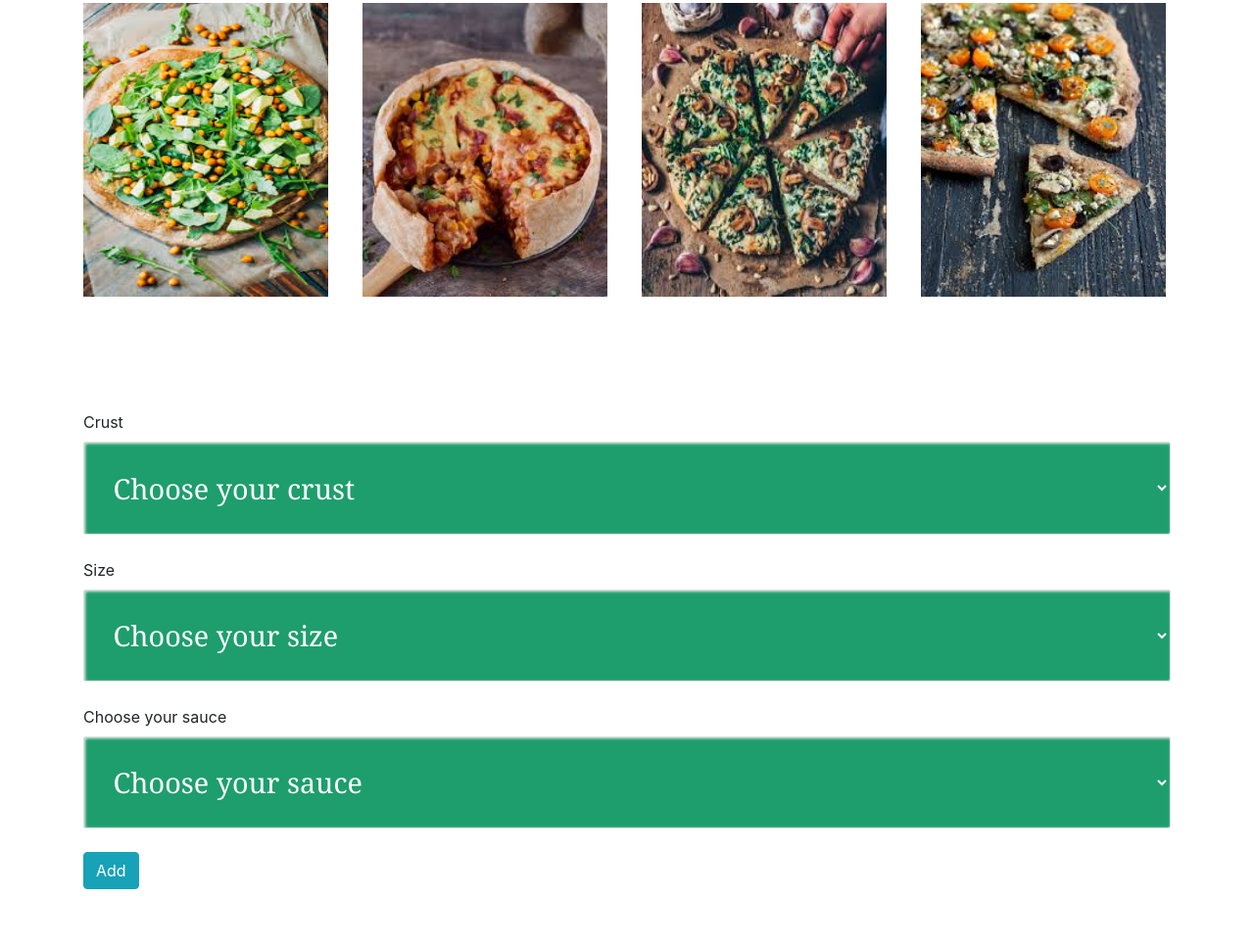
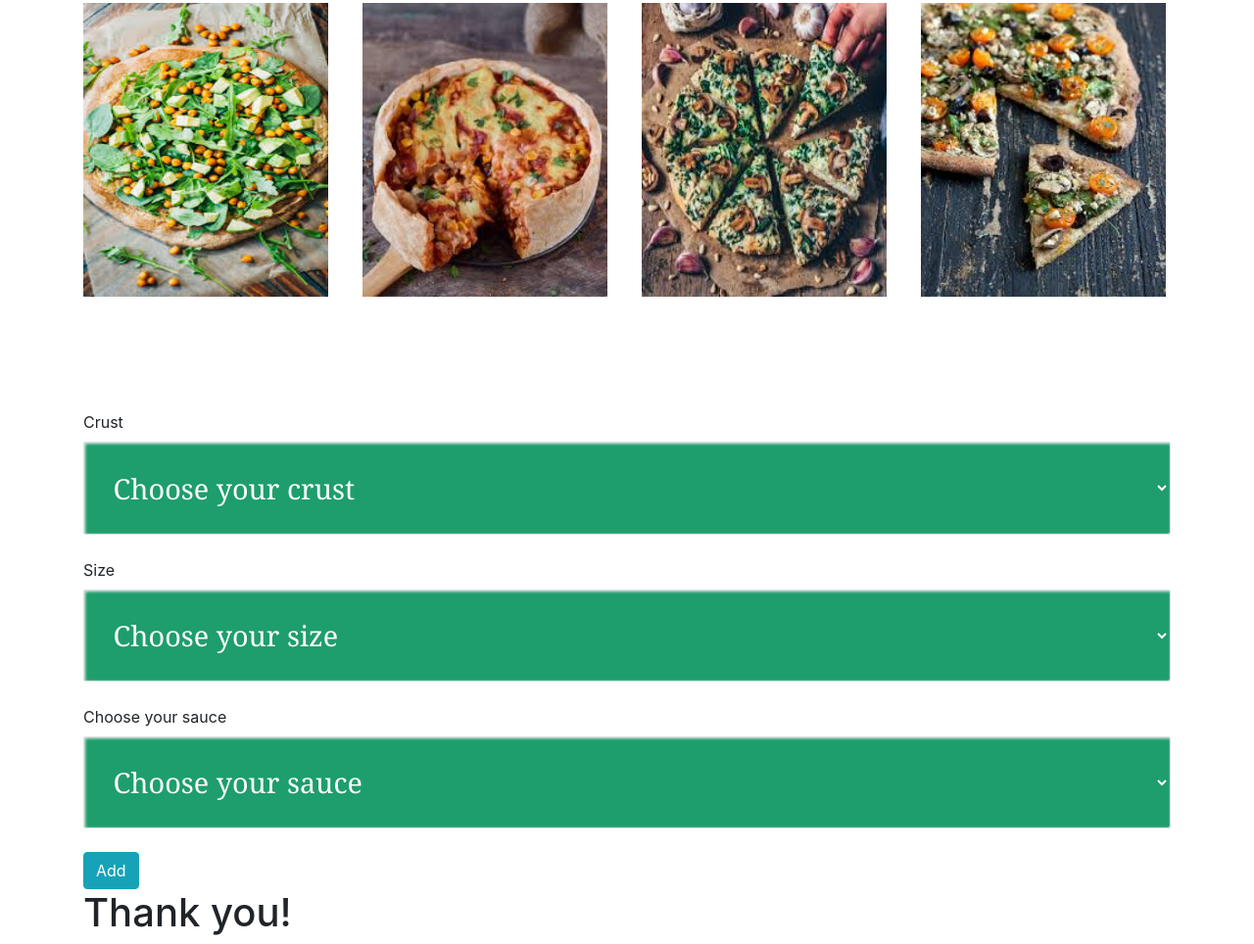
Before and after one commit to antonyukmaryana/orderPizza, a plain HTML site: page index.html in a window 1280 px wide. Shown: the part 359-1323 px from the top of the page at 98% size. Before the commit the page ends 1267 px from the top, so only its background shows below. Drawn offline with Linux system fonts and the light colour scheme.

Commit message:
add 'Thank you' page

```diff
--- a/index.html
+++ b/index.html
@@ -63,7 +63,7 @@
         <button id="buyPizza" class="btn btn-info"> Pay now</button>
     </div>
 </div>
-<div id="thankYouPage" class="container" style="display: none">
+<div id="thankYouPage" class="container" style="...">
     <h1>Thank you!</h1>
 </div>
 
```
